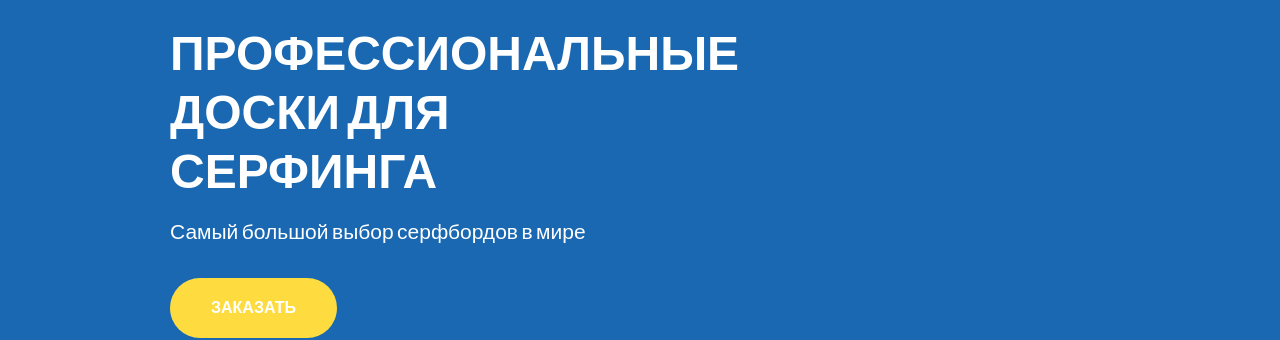
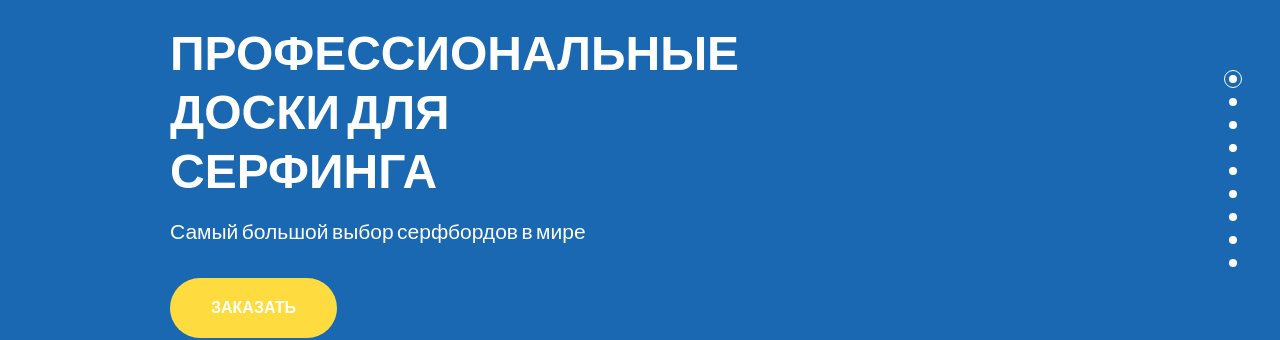
Before and after one commit to Strolse/surfboard-company, a plain HTML site: page index.html in a window 1280 px wide. Shown: the part 194-534 px from the top of the page. Drawn offline with nearby package versions, Linux system fonts and the light colour scheme.

Commit message:
добавила fixed-menu

```diff
--- /dev/null
+++ b/css/blocks/_fixed-menu.scss
@@ -0,0 +1,37 @@
+.fixed-menu {
+  position: fixed;
+  top: 33%;
+  right: 3%;
+  z-index: $z-fixed-menu;
+}
+
+.fixed-menu__item {
+  margin-bottom: 5px;
+
+  &--active {
+    .fixed-menu__link {
+      border-color: #fff;
+    }
+  }
+}
+
+.fixed-menu__link {
+  width: 18px;
+  height: 18px;
+  border-radius: 50%;
+  border: 1px solid transparent;
+  display: block;
+  position: relative;
+
+  &:before {
+    content: "";
+    width: 8px;
+    height: 8px;
+    border-radius: 50%;
+    background: #fff;
+    position: absolute;
+    top: 50%;
+    left: 50%;
+    transform: translate(-50%,-50%);
+  }
+}
--- a/css/main.scss
+++ b/css/main.scss
@@ -9,11 +9,15 @@ $black:#292929;
 //normalize
 @import "normalize";
 
+//z-indexes
+$z-fixed-menu: 100;
+
 //setups
 @import url('https://fonts.googleapis.com/css2?family=Alegreya+Sans:ital,wght@0,300;0,400;0,500;0,700;0,800;1,500&family=Open+Sans&display=swap" rel="stylesheet');
 @import "layout";
 
 //blocks
+@import "blocks/fixed-menu";
 
 @import "blocks/hero";
 @import "blocks/header";
--- a/index.html
+++ b/index.html
@@ -249,5 +249,36 @@
       </footer>
     </div>
   </div>
+  <nav class="fixed-menu">
+    <ul class="fixed-menu__list">
+      <li class="fixed-menu__item fixed-menu__item--active">
+        <a href="#" class="fixed-menu__link"></a>
+      </li>
+      <li class="fixed-menu__item">
+        <a href="#" class="fixed-menu__link"></a>
+      </li>
+      <li class="fixed-menu__item">
+        <a href="#" class="fixed-menu__link"></a>
+      </li>
+      <li class="fixed-menu__item">
+        <a href="#" class="fixed-menu__link"></a>
+      </li>
+      <li class="fixed-menu__item">
+        <a href="#" class="fixed-menu__link"></a>
+      </li>
+      <li class="fixed-menu__item">
+        <a href="#" class="fixed-menu__link"></a>
+      </li>
+      <li class="fixed-menu__item">
+        <a href="#" class="fixed-menu__link"></a>
+      </li>
+      <li class="fixed-menu__item">
+        <a href="#" class="fixed-menu__link"></a>
+      </li>
+      <li class="fixed-menu__item">
+        <a href="#" class="fixed-menu__link"></a>
+      </li>
+    </ul>
+  </nav>
 </body>
 </html>
```
Also changed, not shown: css/main.css.
